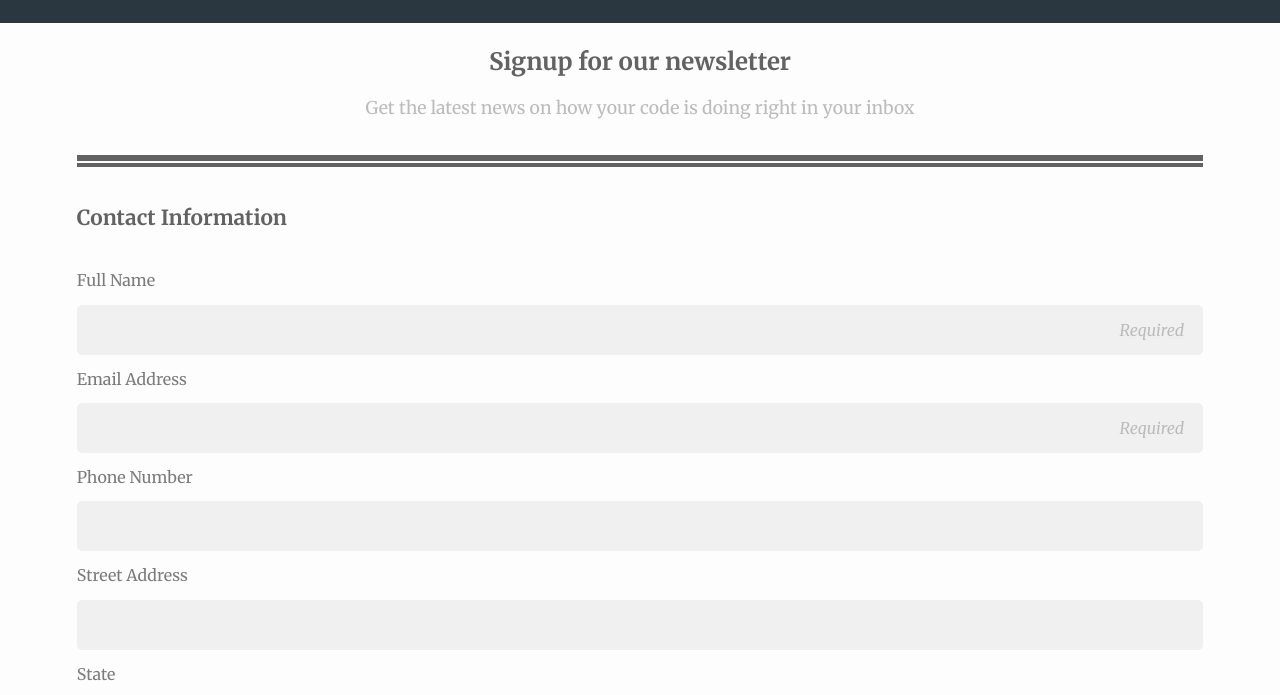
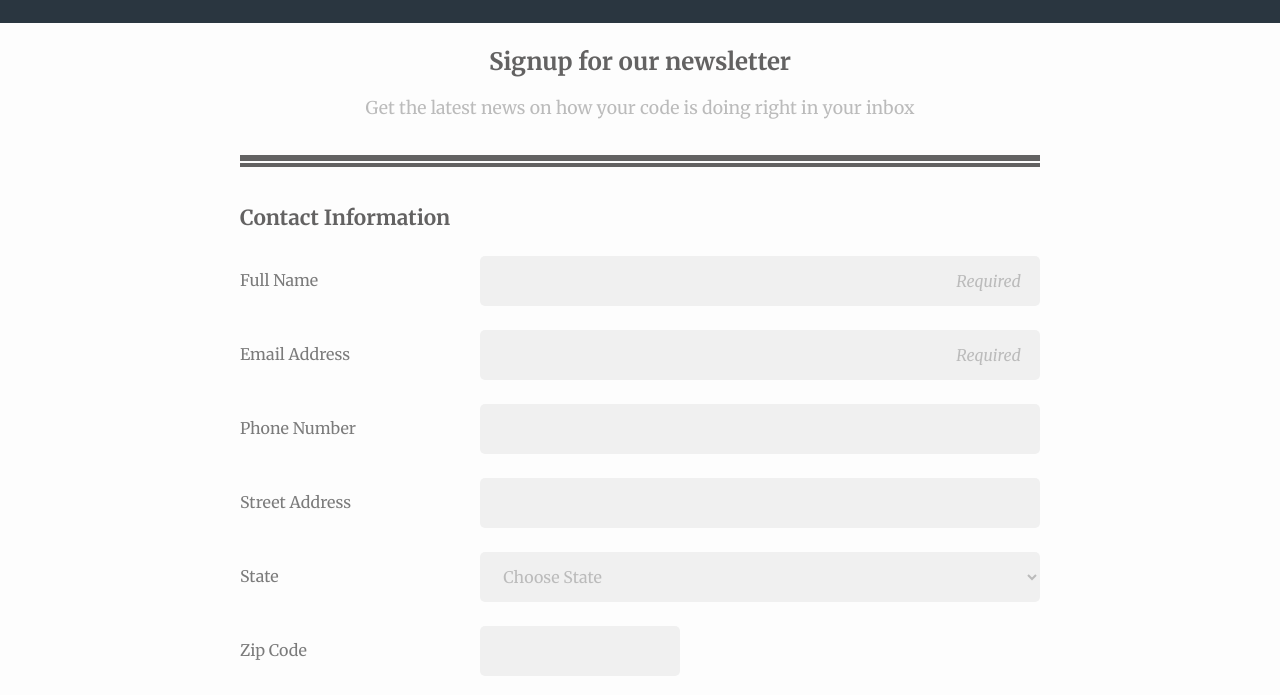
Before and after one commit to StarlightDebugger/registration-form, a plain HTML site: page index.html in a window 1280 px wide. Shown: the part 57-752 px from the top of the page. Drawn offline with Linux system fonts and the light colour scheme.

Commit message:
tablet and desktop mockup matched

```diff
--- a/styles.css
+++ b/styles.css
@@ -186,3 +186,24 @@
     color: var(--label-color);
     font-style: italic;
   }
+
+  @media screen and (min-width: 768px) {
+    main section,
+    main form {
+        max-width: 800px;
+        margin: 0 auto;
+   }
+
+   .label-input-pair {
+    flex-direction: row;
+    margin-bottom: 3vh;
+   }
+
+   label {
+    min-width: 30%;
+   }
+
+   #zipcode {
+    width: 25%;
+   }
+  }
```
